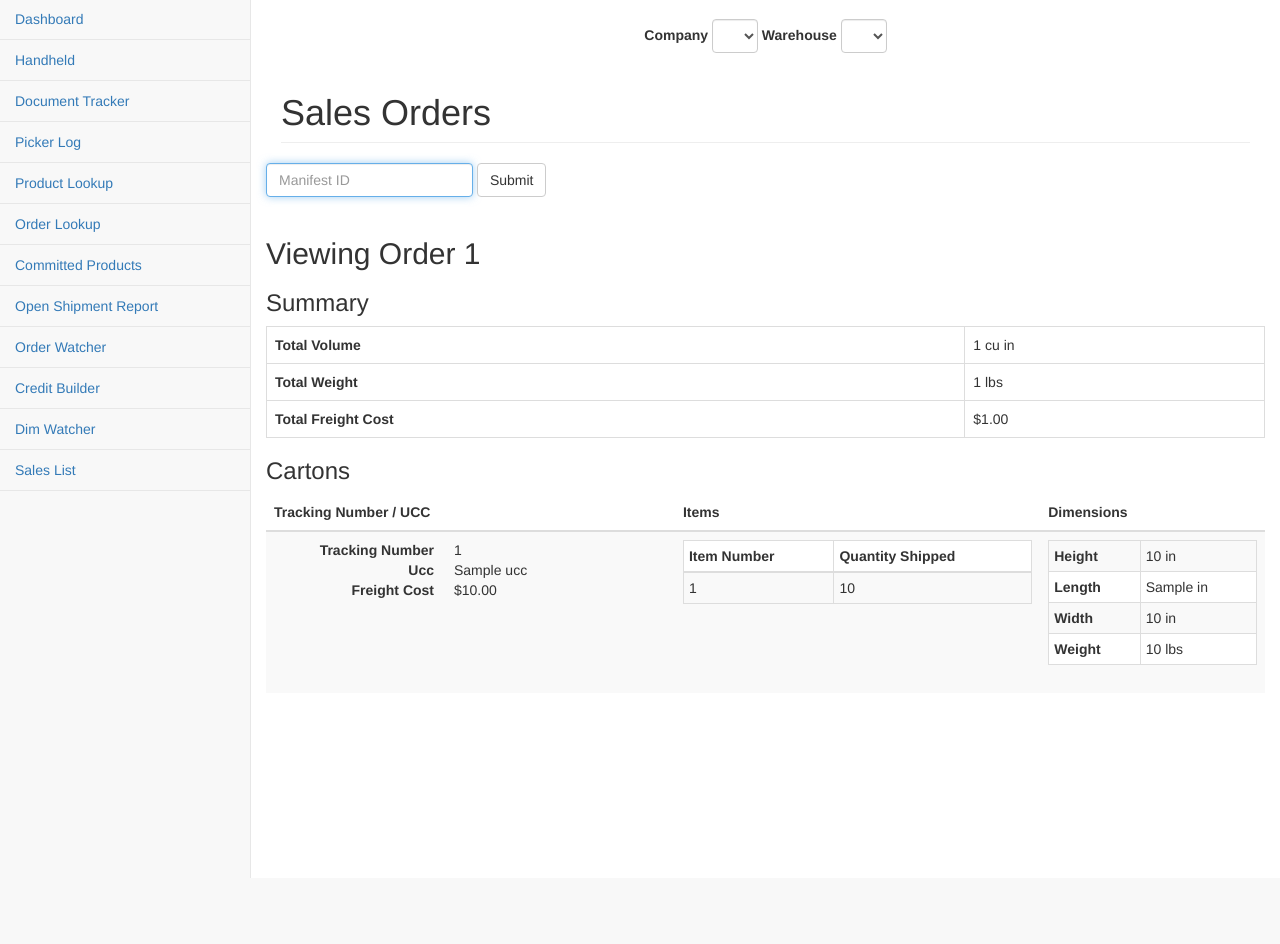
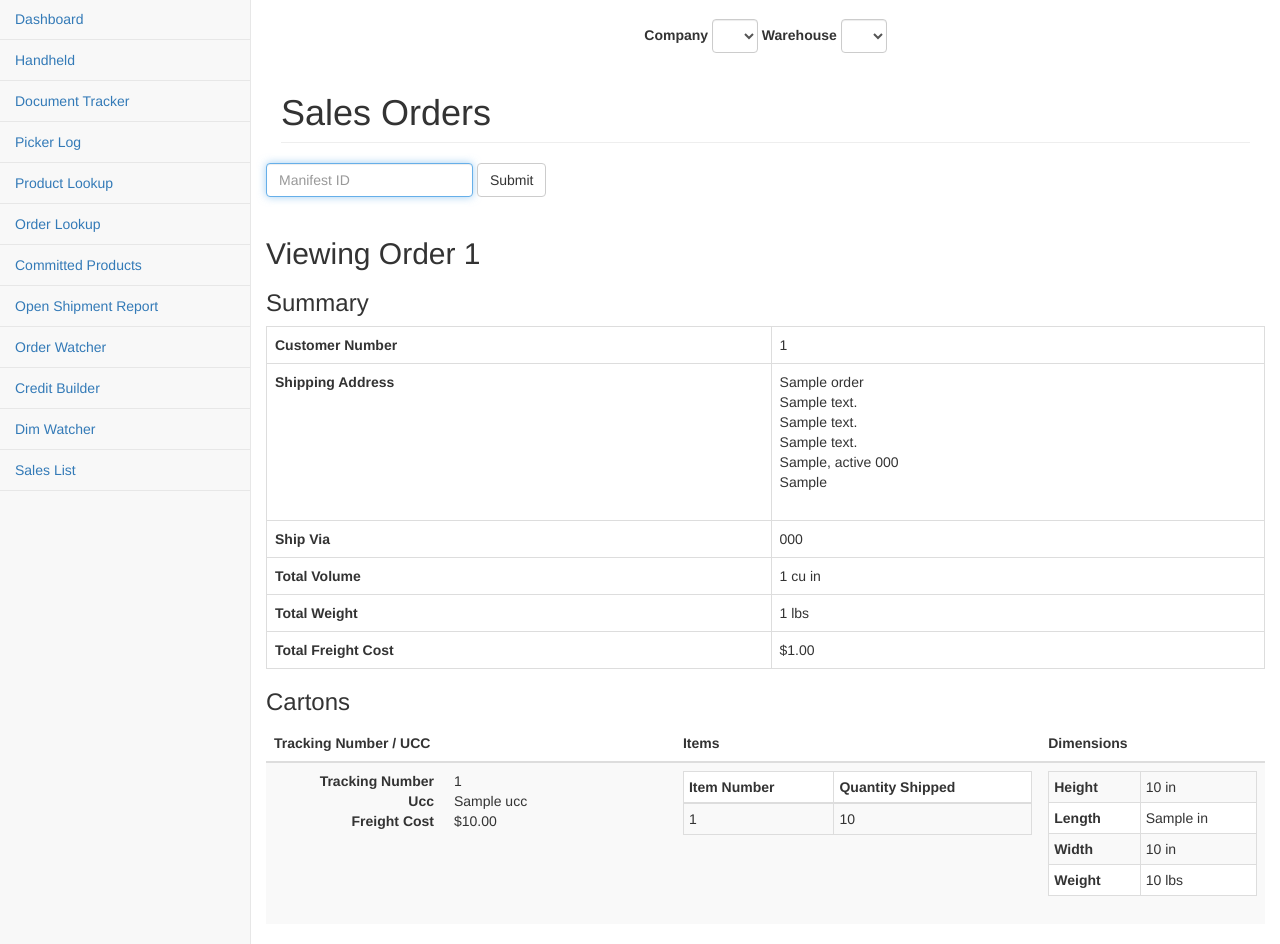
Before and after one commit to williams-jhalt/WMS2023, a Symfony app: template templates/sales-orders/view.html.twig in a window 1280 px wide. Shown: the part 52-996 px from the top of the page. Before the commit the page ends 930 px from the top, so only its background shows below. Run offline with Twig, Linux system fonts and the light colour scheme; the template is opened without the code that fills it: most values are stand-ins (such as "Sample title", 1, 10 or a date in 2020); lists and menus that the app fills with data are empty; some libraries are stand-ins or nearby versions.

Commit message:
added more detail for orders

```diff
--- a/templates/sales-orders/view.html.twig
+++ b/templates/sales-orders/view.html.twig
@@ -34,6 +34,31 @@
 
     <table class="table table-bordered">
         <tbody>
+            <tr>
+                <th>Customer Number</th>
+                <td>{{ order.customerNumber }}</td>
+            </tr>
+            <tr>
+                <th>Shipping Address</th>
+                <td>
+                    <address>
+                        {{ order.shipToName }}<br>
+                        {{ order.shipToAddress1 }}<br>
+                        {% if order.shipToAddress2 %}
+                        {{ order.shipToAddress2 }}<br>
+                        {% endif %}
+                        {% if order.shipToAddress3 %}
+                        {{ order.shipToAddress3 }}<br>
+                        {% endif %}
+                        {{ order.shipToCity }}, {{ order.shipToState }} {{ order.shipToZip }}<br>
+                        {{ order.shipToCountry }}
+                    </address>
+                </td>
+            </tr>
+            <tr>
+                <th>Ship Via</th>
+                <td>{{ order.shipViaCode }}</td>
+            </tr>
             <tr>
                 <th>Total Volume</th>
                 <td>{{ order.totalVolume }} cu in</td>
```
